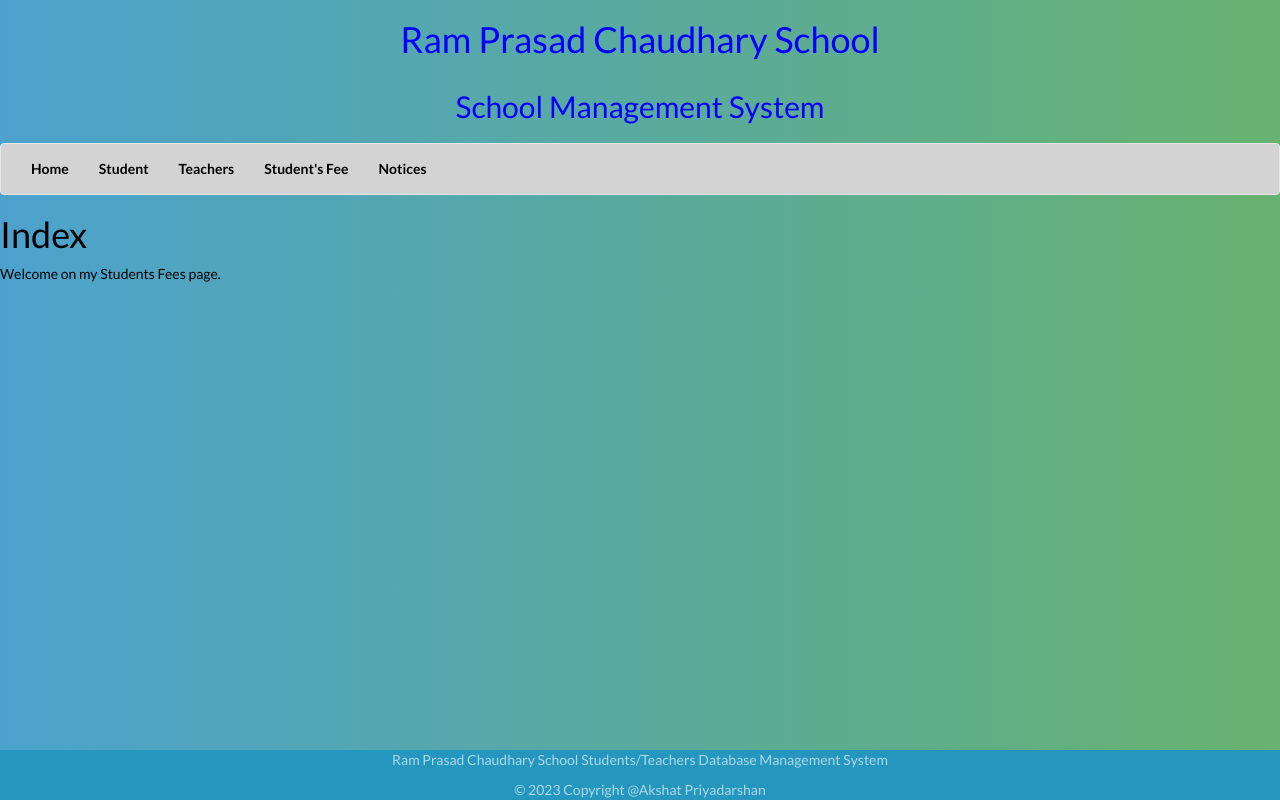
After one commit to akshatpriyadarshan/SchoolDBFlask, a Flask app: page /fees in a window 1280 px wide. The commit adds this page. Run offline with Flask 2, Linux system fonts and the light colour scheme; some libraries are stand-ins or nearby versions.

Commit message:
Version 1.4

```diff
--- a/app.py
+++ b/app.py
@@ -1,11 +1,10 @@
-from flask import Flask, render_template, session, redirect, url_for, flash
+from flask import Flask, render_template, session, redirect, url_for, flash, request
 from flaskext.mysql import MySQL
 import yaml
 
 from flask_wtf import FlaskForm
 from wtforms import StringField, PasswordField, SubmitField
 from wtforms.validators import DataRequired
-
 
 # my db connection
 local_sever = True
@@ -23,7 +22,6 @@ app.config['MYSQL_DB'] = db_config['mysql']['database']
 app.config['MYSQL_DATABASE_USER'] = 'aksha'
 app.config['MYSQL_DATABASE_PASSWORD'] = '11031986'
 app.config['MYSQL_DATABASE_DB'] = 'School'
-
 
 mysql = MySQL(app)
 mysql.init_app(app)
@@ -46,7 +44,7 @@ def index():  # put application's code here
 
 @app.route('/login', methods=['GET', 'POST'])
 def login():
-    # rint(app.config)
+    # print(app.config)
     form = LoginForm()
     if form.validate_on_submit():
         username = form.username.data
@@ -74,18 +72,55 @@ def login():
 @app.route('/home')
 def home():  # put application's code here
 
-    cursor = mysql.connect().cursor()
-    cursor.execute('SELECT iduser_login,user_name, user_email,user_access_level from school.user_login ;')
-    data = cursor.fetchone()
-    print(data)
-    if data is not None:
-        print(data)
-        return 'Data loaded is ' + str(data[0]) + data[1] + data[2] + str(data[3])
-    else:
-        return 'My database is not connected'
+    return render_template('home.html')
 
 
-#    return render_template('index.html')
+@app.route('/student')
+def student():  # put application's code here
+
+    return render_template('student.html')
+
+
+@app.route('/search-student', methods=['GET', 'POST'])
+def search_student():
+    if request.method == 'POST':
+        # Get the student ID from the search form
+        student_id = request.form['student_id']
+
+        if student_id:
+            # Search for the student in the database
+            cur = mysql.connect().cursor()
+            query = "SELECT * FROM student WHERE idStudent = %s"
+            cur.execute(query, (student_id,))
+            student_details = cur.fetchone()
+
+            # If the query returned a row, display the student data
+            if student_details:
+                # print(student_details)
+                return render_template('student.html', student=student_details)
+            else:
+                # If the query did not return any rows, display a flash message
+                flash('No data found for Student ID {}'.format(student_id))
+
+    return render_template('student.html')
+
+
+@app.route('/teachers')
+def teachers():  # put application's code here
+
+    return render_template('teachers.html')
+
+
+@app.route('/fees')
+def fees():  # put application's code here
+
+    return render_template('fees.html')
+
+
+@app.route('/notices')
+def notices():  # put application's code here
+
+    return render_template('notice.html')
 
 
 if __name__ == '__main__':
--- a/static/css/style.css
+++ b/static/css/style.css
@@ -2,23 +2,24 @@ body
 {
     margin: 0;
     padding: 0;
-    background-color:#6abadeba;
+    background-color:black;
     font-family: 'Arial';
+    display:block;
 }
 .login{
         width: 382px;
         overflow: hidden;
         margin: auto;
         margin: 20 0 0 450px;
-        padding: 80px;
+        padding: 40px;
         background: #23463f;
-        border-radius: 15px ;
+        border-radius: 10px ;
 
 }
 h2{
     text-align: center;
     color: #277582;
-    padding: 20px;
+    padding: 10px;
 }
 label{
     color: #08ffd1;
@@ -56,4 +57,67 @@ span{
 a{
     float: right;
     background-color: grey;
+    color: black
 }
+
+.header {
+  text-align: center;
+  background: #67B26F;  /* fallback for old browsers */
+  background: -webkit-linear-gradient(to right, #4ca2cd, #67B26F);  /* Chrome 10-25, Safari 5.1-6 */
+  background: linear-gradient(to right, #4ca2cd, #67B26F); /* W3C, IE 10+/ Edge, Firefox 16+, Chrome 26+, Opera 12+, Safari 7+ */
+  color: blue;
+  font-size: 10px;
+
+}
+
+.footer {
+    position: fixed;
+    height: 50px;
+    background-color: #2596be;
+    color: lightblue;
+    bottom: 0px;
+    left: 0px;
+    right: 0px;
+    margin-bottom: 0px;
+}
+
+.body {
+    background: #67B26F;  /* fallback for old browsers */
+    background: -webkit-linear-gradient(to right, #4ca2cd, #67B26F);  /* Chrome 10-25, Safari 5.1-6 */
+    background: linear-gradient(to right, #4ca2cd, #67B26F); /* W3C, IE 10+/ Edge, Firefox 16+, Chrome 26+, Opera 12+, Safari 7+ */
+    padding: 0;
+    margin: 0;
+    font-family: 'Lato', sans-serif;
+    color: #000;
+    display:stretch;
+}
+
+.student-profile .card {
+    border-radius: 10px;
+}
+
+.student-profile .card .card-header .profile_img {
+    width: 150px;
+    height: 150px;
+    object-fit: cover;
+    margin: 10px auto;
+    border: 10px solid #ccc;
+    border-radius: 50%;
+}
+
+.student-profile .card h3 {
+    font-size: 20px;
+    font-weight: 700;
+}
+
+.student-profile .card p {
+    font-size: 16px;
+    color: #000;
+}
+
+.student-profile .table th,
+.student-profile .table td {
+    font-size: 14px;
+    padding: 5px 10px;
+    color: #000;
+}
--- /dev/null
+++ b/templates/base.html
@@ -0,0 +1,58 @@
+<!DOCTYPE html>
+<html lang="en">
+<head>
+    <meta charset="UTF-8">
+    <title>Welcome !!</title>
+    <link rel="stylesheet" type="text/css" href="static/css/style.css">
+    <!-- Latest compiled and minified CSS -->
+    <link rel="stylesheet" href="https://maxcdn.bootstrapcdn.com/bootstrap/3.4.1/css/bootstrap.min.css">
+    <!-- jQuery library -->
+    <script src="https://ajax.googleapis.com/ajax/libs/jquery/3.6.4/jquery.min.js"></script>
+    <!-- Latest compiled JavaScript -->
+    <script src="https://maxcdn.bootstrapcdn.com/bootstrap/3.4.1/js/bootstrap.min.js"></script>
+    <!-- Google Fonts -->
+    <link href="https://fonts.googleapis.com/css?family=Lato:300,400,700,900&display=swap" rel="stylesheet">
+</head>
+<body class="body">
+    <div class="header">
+        <h1>Ram Prasad Chaudhary School</h1>
+        <h2>School Management System</h2>
+      <p></p>
+    </div>
+    <nav class="navbar navbar-default" style="background-color:lightgray;font-weight: bold;">
+        <div class="container-fluid">
+            <ul class="nav navbar-nav">
+                <li><a style="color:black;" href="/home">Home</a></li>
+                <li><a style="color:black;" href="/student">Student</a></li>
+                <li><a style="color:black;" href="/teachers">Teachers</a></li>
+                <li><a style="color:black;" href="/fees">Student's Fee</a></li>
+                <li><a style="color:black;" href="/notices">Notices</a></li>
+            </ul>
+        </div>
+    </nav>
+
+
+    {% block content %}
+
+    {% endblock content %}
+
+<!-- Footer -->
+<footer class="footer">
+
+    <!-- Section: Text -->
+    <section class="text-center p-3">
+      <p>
+        Ram Prasad Chaudhary School Students/Teachers Database Management System
+      </p>
+    </section>
+    <!-- Section: Text -->
+
+  <!-- Copyright -->
+  <div class="text-center p-3">
+    © 2023 Copyright @Akshat Priyadarshan
+  </div>
+  <!-- Copyright -->
+</footer>
+<!-- Footer -->
+</body>
+</html>
--- /dev/null
+++ b/templates/fees.html
@@ -0,0 +1,9 @@
+{% extends "base.html" %}
+
+
+{% block content %}
+  <h1>Index</h1>
+  <p class="important">
+    Welcome on my Students Fees page.
+  </p>
+{% endblock %}
```
Also changed, not shown: templates/home.html (added, +20 -0 lines), templates/login.html (+7 -9 lines), templates/notice.html (added, +9 -0 lines), templates/student.html (added, +127 -0 lines), templates/teachers.html (added, +9 -0 lines).
